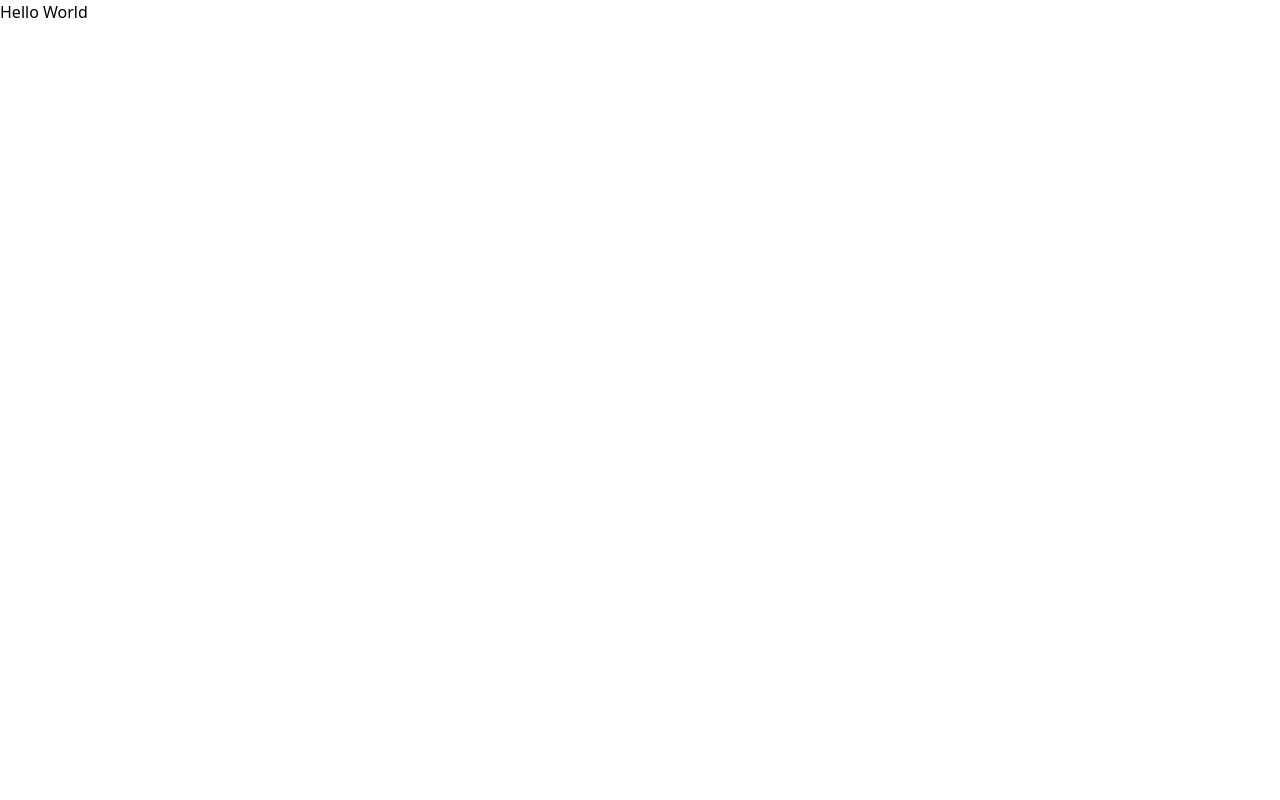
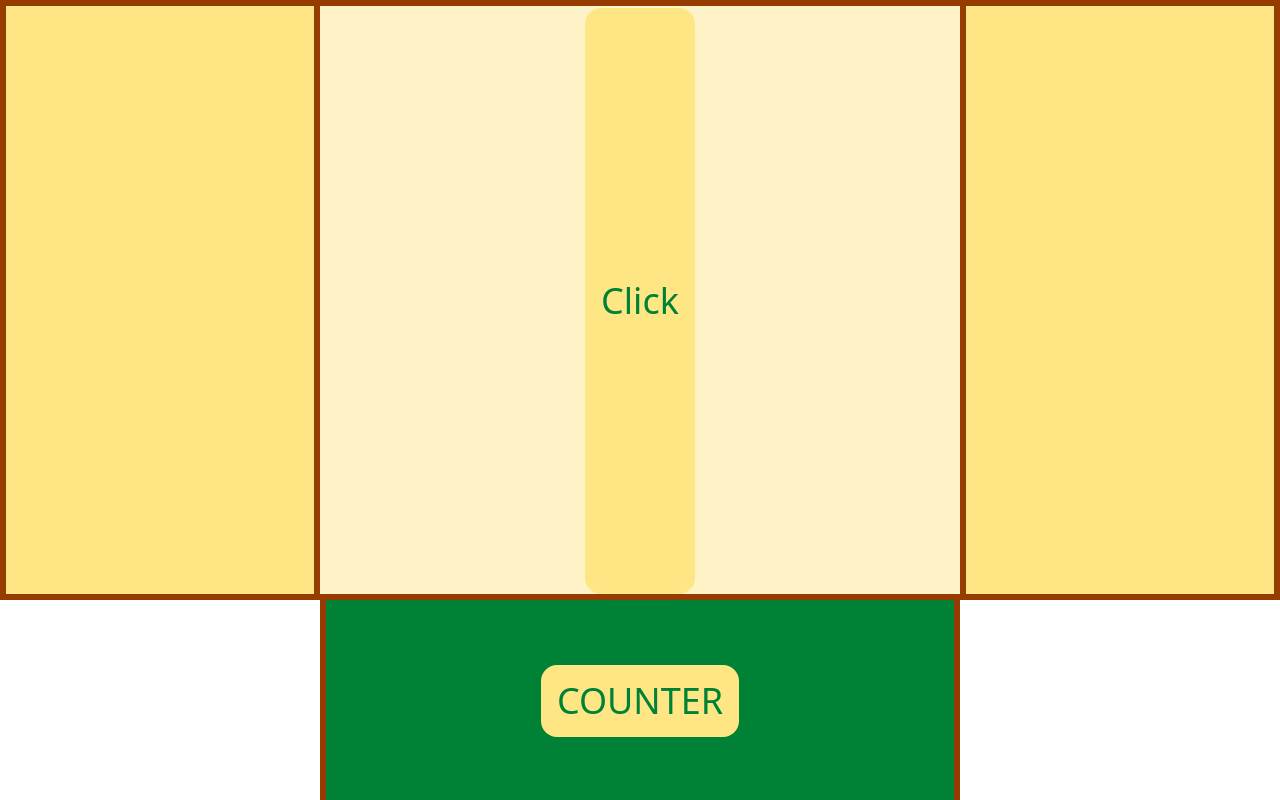
Before and after one commit to joshuaFSDclass/mine-crop-clicker, a website built with Vite: page index.html in a window 1280 px wide. Built offline with nearby package versions, Linux system fonts and the light colour scheme.

Commit message:
just started

```diff
--- a/index.html
+++ b/index.html
@@ -1,5 +1,6 @@
 <!doctype html>
 <html lang="en">
+
 <head>
   <meta charset="UTF-8" />
   <link rel="icon" type="image/svg+xml" href="/vite.svg" />
@@ -7,10 +8,28 @@
   <title>Minecrop Clicker</title>
   <link rel="stylesheet" href="/src/style.css">
 </head>
+
 <body>
-    <h1>
-      Hello World
-    </h1>
+  <main class="w-screen h-screen">
+    <div class="Crops bg-amber-100 border-amber-800  border-y-6 flex justify-center">
+      <button class="cursor-pointer text-4xl text-center mt-0.5 text-green-700  bg-amber-200 p-4 rounded-2xl">
+        Click
+      </button>
+    </div>
+    <div class="Trades bg-amber-200 border-amber-800  border-6">
+
+    </div>
+    <div class="Upgrades bg-amber-200 border-amber-800  border-6">
+
+    </div>
+    <div class="Counter bg-green-700 items-center flex justify-center border-x-6 border-amber-800">
+      <h2 class=" text-4xl text-center mt-0.5 text-green-700  bg-amber-200 p-4 rounded-2xl ">
+        COUNTER
+      </h2>
+
+    </div>
+  </main>
   <script type="module" src="/src/main.js"></script>
 </body>
+
 </html>
--- a/src/style.css
+++ b/src/style.css
@@ -1 +1,22 @@
 @import "tailwindcss";
+
+main {
+  display: grid;
+  grid-template-columns: 3fr 3fr 3fr 3fr;
+  grid-template-rows: 1.5fr 1.5fr 1.5fr 1.5fr;
+  gap: 0px 0px;
+  grid-auto-flow: row;
+  grid-template-areas:
+    "Trades Crops Crops Upgrades"
+    "Trades Crops Crops Upgrades"
+    "Trades Crops Crops Upgrades"
+    ". Counter Counter .";
+}
+
+.Crops { grid-area: Crops; }
+
+.Trades { grid-area: Trades; }
+
+.Upgrades { grid-area: Upgrades; }
+
+.Counter { grid-area: Counter; }
```
Also changed, not shown: vite.config.js (renamed from vit.config.js). Lines whose indentation alone changed are shown as unchanged.
